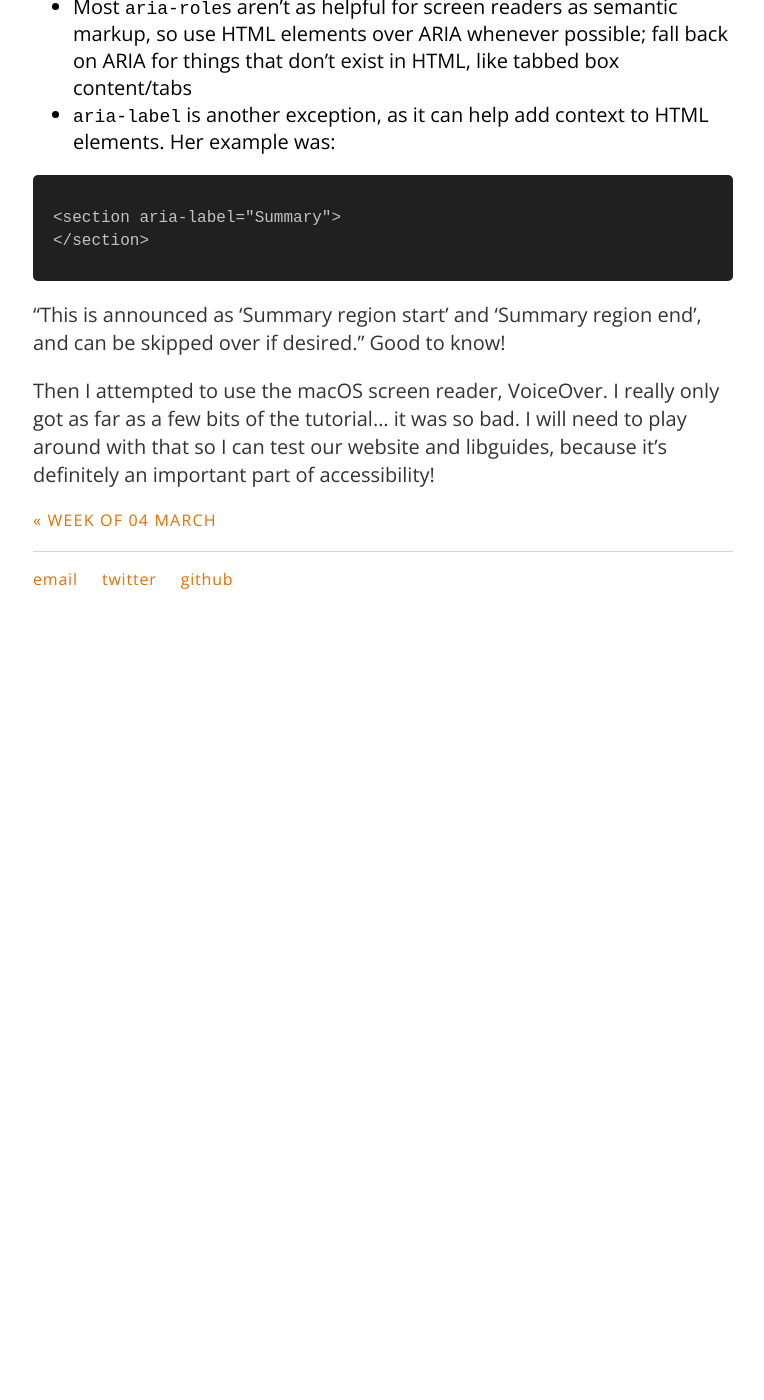
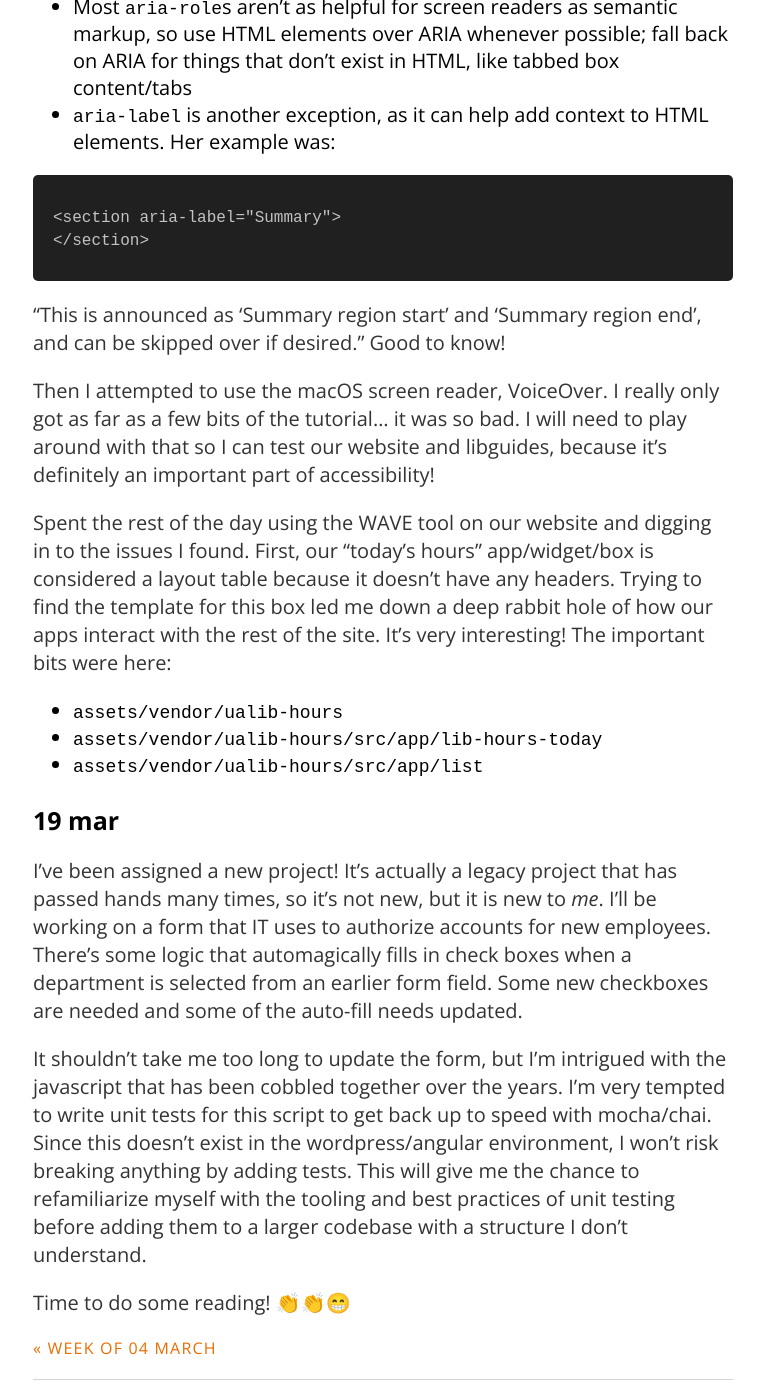
Before and after one commit to carylwyatt/carylwyatt.github.io, a Jekyll site: the page built from _posts/2019-03-18-week-of-18-mar.md, in a window 1280 px wide and 1400 px high, scrolled down 3035 px. Shown: the whole window, without its empty margins (257-1021 px from the left). Built offline with Jekyll 4.4.1, drawn with Linux system fonts in a browser that asks for light colours; emoji names are drawn with the system emoji font; before the commit the page ends 3665 px from its top, so only the background shows below that.

Commit message:
new day, new commit

```diff
--- a/_posts/2019-03-18-week-of-18-mar.md
+++ b/_posts/2019-03-18-week-of-18-mar.md
@@ -69,3 +69,17 @@ Spent the afternoon learning about accessibility. The deeper I dig into this, th
 "This is announced as 'Summary region start' and 'Summary region end', and can be skipped over if desired." Good to know!
 
 Then I attempted to use the macOS screen reader, VoiceOver. I really only got as far as a few bits of the tutorial... it was so bad. I will need to play around with that so I can test our website and libguides, because it's definitely an important part of accessibility!
+
+Spent the rest of the day using the WAVE tool on our website and digging in to the issues I found. First, our "today's hours" app/widget/box is considered a layout table because it doesn't have any headers. Trying to find the template for this box led me down a deep rabbit hole of how our apps interact with the rest of the site. It's very interesting! The important bits were here:
+
+* `assets/vendor/ualib-hours`
+* `assets/vendor/ualib-hours/src/app/lib-hours-today`
+* `assets/vendor/ualib-hours/src/app/list`
+
+### 19 mar
+
+I've been assigned a new project! It's actually a legacy project that has passed hands many times, so it's not new, but it is new to *me*. I'll be working on a form that IT uses to authorize accounts for new employees. There's some logic that automagically fills in check boxes when a department is selected from an earlier form field. Some new checkboxes are needed and some of the auto-fill needs updated.
+
+It shouldn't take me too long to update the form, but I'm intrigued with the javascript that has been cobbled together over the years. I'm very tempted to write unit tests for this script to get back up to speed with mocha/chai. Since this doesn't exist in the wordpress/angular environment, I won't risk breaking anything by adding tests. This will give me the chance to refamiliarize myself with the tooling and best practices of unit testing before adding them to a larger codebase with a structure I don't understand.
+
+Time to do some reading! :clap::clap::grin:
```
